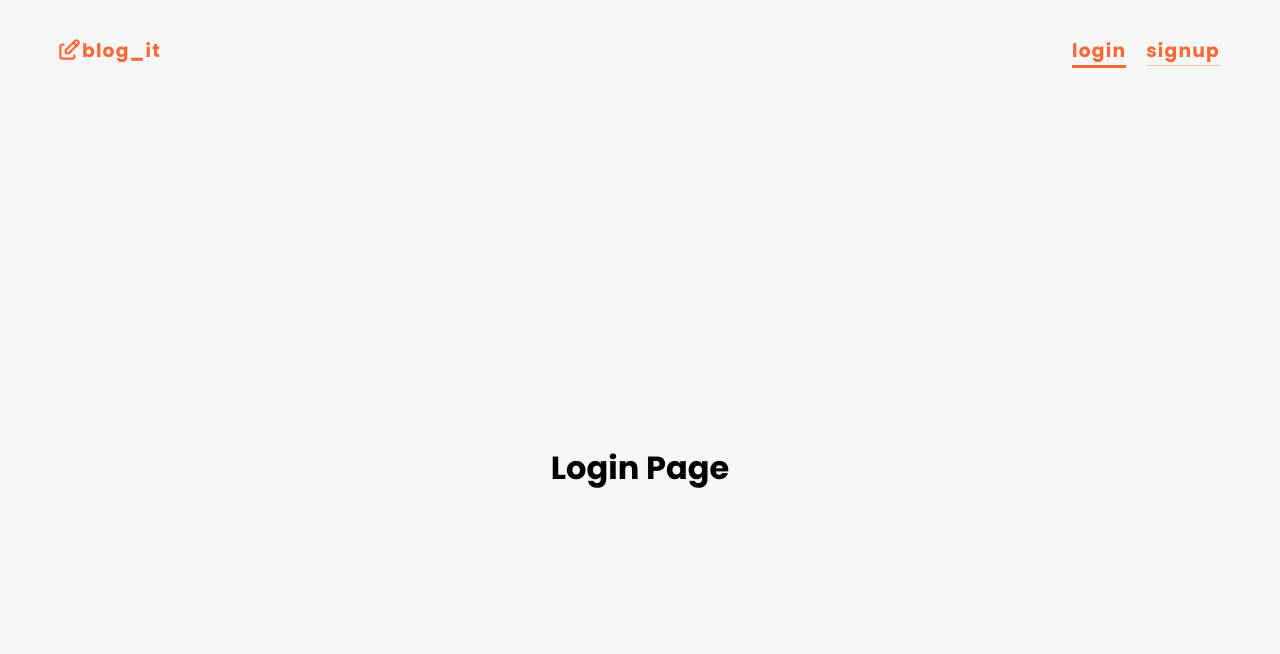
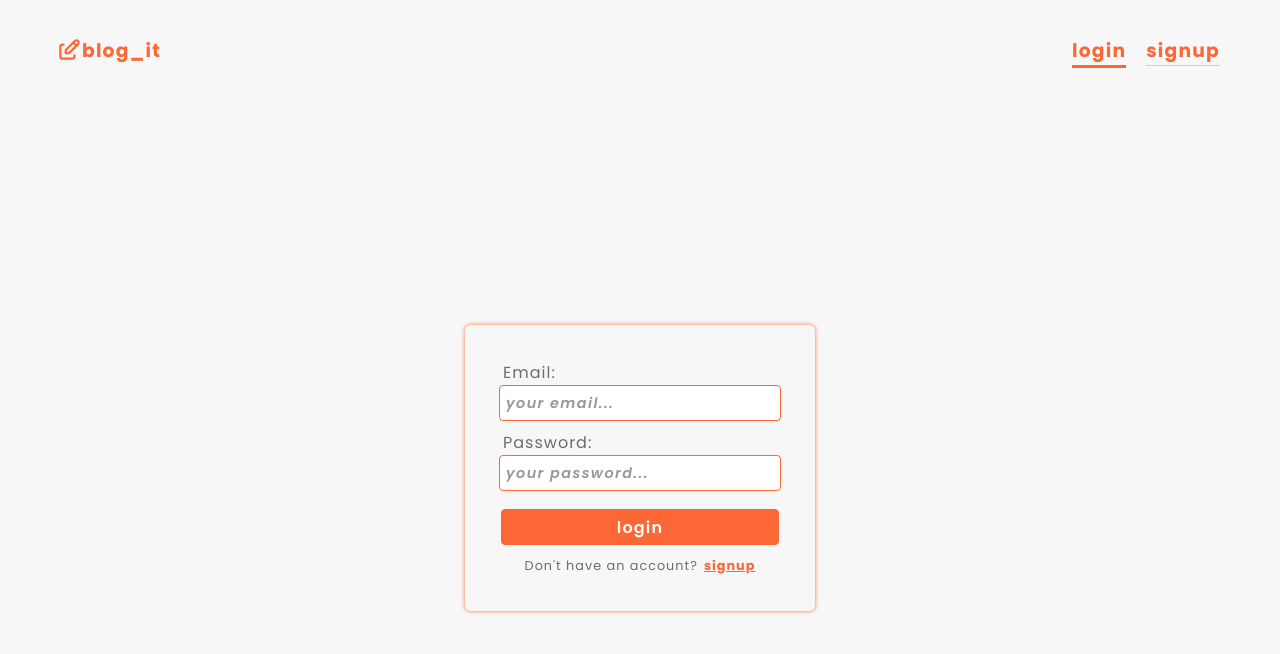
Before and after one commit to andbudha/blog-it-mern, a React (Vite) app in the folder client/: page /login in a window 1280 px wide. Shown: the top 654 px of the page. Built offline with nearby package versions, Linux system fonts and the light colour scheme.

Commit message:
Login form created&styled/Login comp updated

```diff
--- a/client/src/pages/Login/Login.module.scss
+++ b/client/src/pages/Login/Login.module.scss
@@ -2,7 +2,103 @@
 @import '../../assets/sass/variables.scss';
 
 .main_login_box {
-  width: 100%;
   height: 100%;
   @include flexBox(nowrap, row, center, center);
+  .login_box {
+    // border: 1px solid;
+    position: relative;
+    min-height: 260px;
+    width: 350px;
+    border-radius: 6px;
+    padding: 20px;
+    color: $main_font_color;
+    box-shadow: $main_font_color 0px 0px 4px;
+
+    .main_form_box {
+      height: 100%;
+      width: 100%;
+      padding: 10px;
+
+      .input_box {
+        height: 70px;
+        width: 100%;
+        padding: 4px;
+        @include flexBox(nowrap, column, center, start);
+        .error_text_box {
+          padding: 0 4px;
+          .error_text {
+            letter-spacing: 1px;
+            font-weight: 500;
+            color: $input_error_color;
+          }
+        }
+        .label {
+          letter-spacing: 1px;
+          font-weight: 400;
+          padding: 0 4px;
+          color: $secondary_font_color;
+        }
+        .input {
+          border: 1px solid $main_font_color;
+          outline: none;
+          border-radius: 4px;
+          width: 100%;
+          height: 36px;
+          padding: 0 6px;
+          font-size: 1rem;
+          font-weight: 600;
+          letter-spacing: 1.4px;
+          color: $secondary_font_color;
+          &::placeholder {
+            font-size: 0.9rem;
+            opacity: 0.7;
+            font-style: oblique;
+            color: $secondary_font_color;
+          }
+        }
+      }
+      .login_button_box {
+        height: auto;
+        width: 100%;
+        padding: 6px;
+
+        .login_button {
+          border: 1px solid $main_font_color;
+          width: 100%;
+          height: 36px;
+          margin-top: 8px;
+          padding: 0 6px;
+          border-radius: 4px;
+          font-size: 1rem;
+          font-weight: 600;
+          letter-spacing: 1.2px;
+          color: $app_background;
+          background-color: $main_font_color;
+          cursor: pointer;
+          @include flexBox(nowrap, column, center, center);
+          &:hover {
+            transition: 0.4s;
+            background-color: $button_background_hover_color;
+          }
+          &:not(:hover) {
+            transition: 0.5s;
+          }
+        }
+      }
+      .info_box {
+        // border: 1px solid;
+        width: 100%;
+        padding: 6px;
+        letter-spacing: 1px;
+        text-align: center;
+        font-size: 0.8rem;
+        color: $secondary_font_color;
+        .login_link {
+          margin-left: 6px;
+          color: $main_font_color;
+          font-weight: 700;
+        }
+      }
+    }
+  }
 }
--- a/client/src/pages/Login/Login.tsx
+++ b/client/src/pages/Login/Login.tsx
@@ -1,9 +1,134 @@
+import { ChangeEvent, useContext, useState } from 'react';
 import styles from './Login.module.scss';
+import { AuthContext } from '../../contexts/AuthContext';
+import { CommonLoginValues } from '../../types/common_types';
+import { MainLoader } from '../../components/Loaders/MainLoader/MainLoader';
+import { NavLink } from 'react-router-dom';
 
 export const Login = () => {
+  const [loginEmailInputError, setLoginEmailInputError] =
+    useState<boolean>(false);
+  const [loginPasswordInputError, setLoginPasswordInputError] =
+    useState<boolean>(false);
+
+  const {
+    loginEmailValue,
+    loginPasswordValue,
+    mainLoaderStatus,
+    setLoginEmailValue,
+    setLoginPasswordValue,
+    logInUser,
+  } = useContext(AuthContext);
+
+  const loginValues: CommonLoginValues = {
+    email: loginEmailValue,
+    password: loginPasswordValue,
+  };
+
+  const validate = (values: CommonLoginValues) => {
+    const errors: CommonLoginValues = {
+      email: '',
+      password: '',
+    };
+    if (!values.email) {
+      errors.email = 'Email is required!';
+    } else if (
+      !/^[A-Z0-9._%+-]+@[A-Z0-9.-]+\.[A-Z]{2,4}$/i.test(values.email)
+    ) {
+      errors.email = 'Invalid email address';
+    }
+    if (!values.password) {
+      errors.password = 'Password is required!';
+    } else if (values.password.length < 6) {
+      errors.password = 'Must be at least 6 characters';
+    }
+    return errors;
+  };
+
+  const validation = validate(loginValues);
+
+  const catchSignupEmailValueHandler = (e: ChangeEvent<HTMLInputElement>) => {
+    setLoginEmailValue(e.currentTarget.value);
+    if (validation.email.length > 0) {
+      setLoginEmailInputError(true);
+    }
+  };
+  const catchPasswordValueHandler = (e: ChangeEvent<HTMLInputElement>) => {
+    setLoginPasswordValue(e.currentTarget.value);
+    if (validation.password.length > 0) {
+      setLoginPasswordInputError(true);
+    }
+  };
+
+  const submitSignupFormValuesHandler = () => {
+    if (validation.email && validation.password) {
+      setLoginEmailInputError(true);
+      setLoginPasswordInputError(true);
+    } else if (validation.email) {
+      setLoginEmailInputError(true);
+    } else if (validation.password) {
+      setLoginPasswordInputError(true);
+    } else if (!validation.email && !validation.password) {
+      logInUser(loginValues);
+      setLoginEmailInputError(false);
+      setLoginPasswordInputError(false);
+    }
+  };
   return (
     <div className={styles.main_login_box}>
-      <h1>Login Page</h1>
+      <div className={styles.login_box}>
+        {mainLoaderStatus === 'logging-in' && <MainLoader />}
+        <form className={styles.main_form_box}>
+          <div className={styles.input_box}>
+            {loginEmailInputError && validation.email ? (
+              <div className={styles.error_text_box}>
+                <span className={styles.error_text}>{validation.email}</span>
+              </div>
+            ) : (
+              <label className={styles.label}>Email:</label>
+            )}
+            <input
+              value={loginEmailValue}
+              type="text"
+              className={styles.input}
+              placeholder="your email..."
+              onChange={catchSignupEmailValueHandler}
+            />
+          </div>
+          <div className={styles.input_box}>
+            {loginPasswordInputError && validation.password ? (
+              <div className={styles.error_text_box}>
+                <span className={styles.error_text}>{validation.password}</span>
+              </div>
+            ) : (
+              <label className={styles.label}>Password:</label>
+            )}
+            <input
+              value={loginPasswordValue}
+              type="password"
+              className={styles.input}
+              placeholder="your password..."
+              onChange={catchPasswordValueHandler}
+            />
+          </div>
+          <div className={styles.login_button_box}>
+            <div
+              className={styles.login_button}
+              onClick={submitSignupFormValuesHandler}
+            >
+              login
+            </div>
+          </div>
+          <div className={styles.info_box}>
+            <p>
+              Don't have an account?
+              <NavLink className={styles.login_link} to={'/signup'}>
+                signup
+              </NavLink>
+            </p>
+          </div>
+        </form>
+      </div>
     </div>
   );
 };
```
